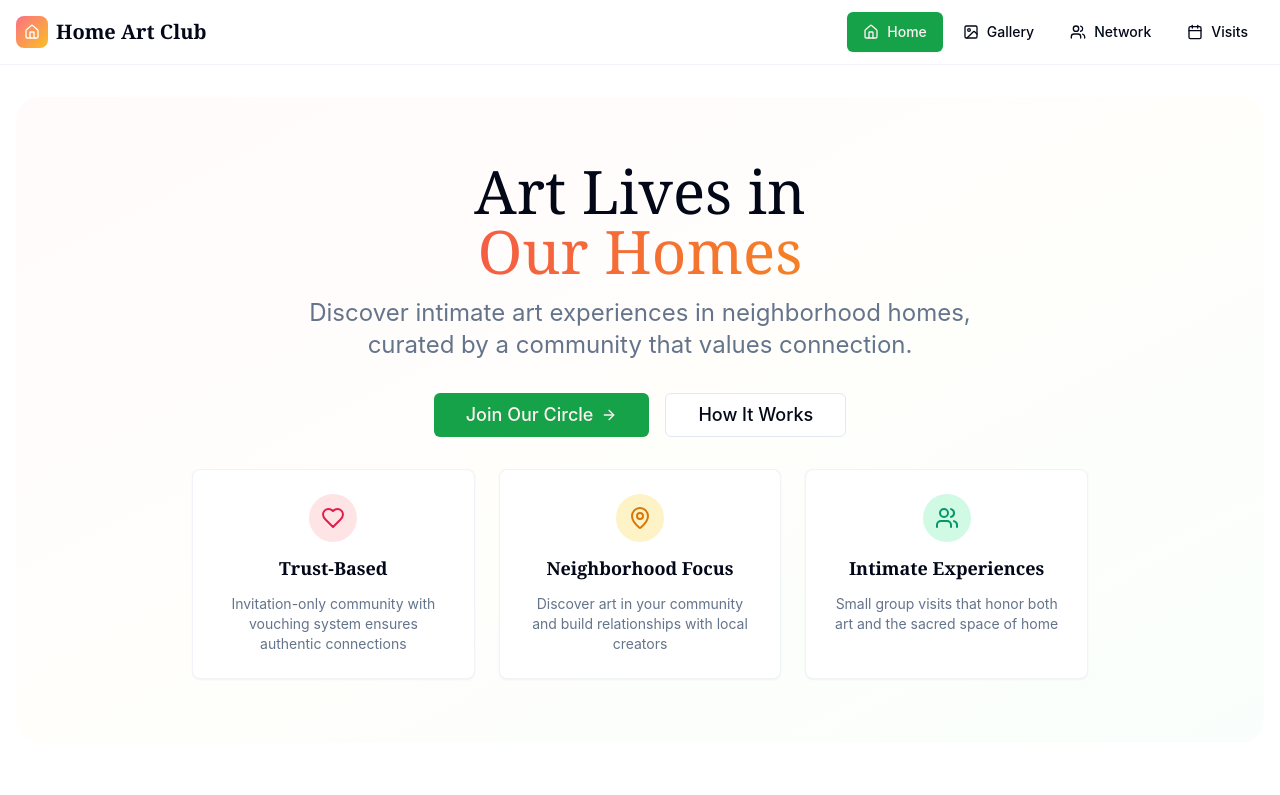
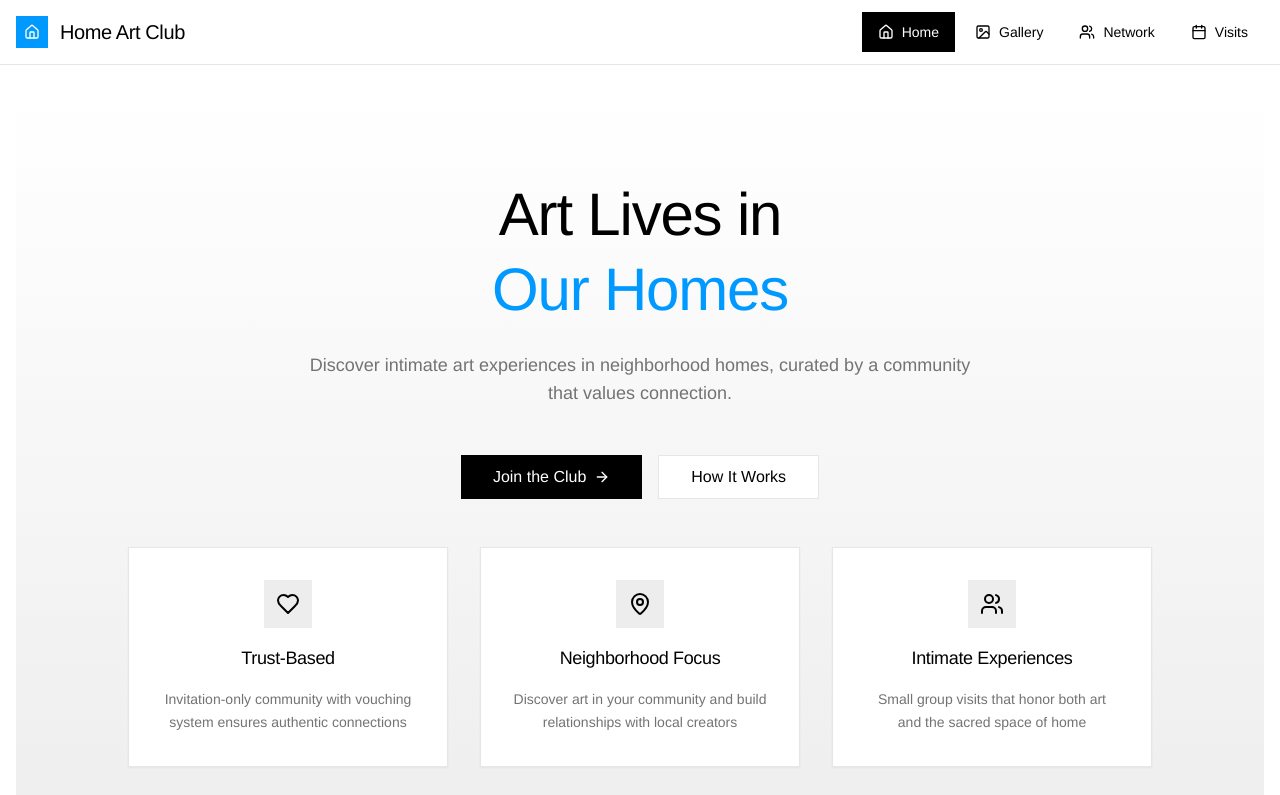
Before and after one commit to The-Relational-Technology-Project/home-art-club, a React (Vite) app: page / in a window 1280 px wide. Shown: the top 795 px of the page. Built offline with nearby package versions, Linux system fonts and the light colour scheme.

Commit message:
Refactor: Improve aesthetic and Trust Network page
- Updated the overall design to be more artsy, inspired by the MoMa site.
- Simplified the Trust Network page for clarity.
- Changed "Join the Circle" to "Join the Club" on the homepage.
- Ensured font consistency across the Trust Network page.

```diff
--- a/src/components/Navigation.tsx
+++ b/src/components/Navigation.tsx
@@ -20,16 +20,16 @@ export const Navigation = ({ currentView, onViewChange }: NavigationProps) => {
   ];
 
   return (
-    <nav className="border-b border-border/50 bg-background/95 backdrop-blur-sm sticky top-0 z-50">
+    <nav className="border-b border-border bg-background sticky top-0 z-50">
       <div className="container mx-auto px-4">
         <div className="flex items-center justify-between h-16">
           {/* Logo */}
-          <div className="flex items-center space-x-2">
-            <div className="w-8 h-8 bg-gradient-to-br from-rose-400 to-amber-400 rounded-lg flex items-center justify-center">
+          <div className="flex items-center space-x-3">
+            <div className="w-8 h-8 bg-art-blue flex items-center justify-center">
               <Home className="h-4 w-4 text-white" />
             </div>
             <div>
-              <h1 className="text-xl font-serif font-semibold text-foreground">
+              <h1 className="text-xl font-normal text-foreground">
                 Home Art Club
               </h1>
             </div>
@@ -45,10 +45,10 @@ export const Navigation = ({ currentView, onViewChange }: NavigationProps) => {
                   variant={currentView === item.id ? "default" : "ghost"}
                   onClick={() => onViewChange(item.id)}
                   className={cn(
-                    "flex items-center gap-2 transition-all duration-200",
+                    "flex items-center gap-2 transition-gentle font-light",
                     currentView === item.id
-                      ? "bg-primary text-primary-foreground shadow-sm"
-                      : "hover:bg-muted/50"
+                      ? "bg-primary text-primary-foreground"
+                      : "hover:bg-muted"
                   )}
                 >
                   <Icon className="h-4 w-4" />
@@ -76,7 +76,7 @@ export const Navigation = ({ currentView, onViewChange }: NavigationProps) => {
 
         {/* Mobile Navigation */}
         {isMobileMenuOpen && (
-          <div className="md:hidden border-t border-border/50 py-4">
+          <div className="md:hidden border-t border-border py-4">
             <div className="grid grid-cols-2 gap-2">
               {navItems.map((item) => {
                 const Icon = item.icon;
@@ -89,10 +89,10 @@ export const Navigation = ({ currentView, onViewChange }: NavigationProps) => {
                       setIsMobileMenuOpen(false);
                     }}
                     className={cn(
-                      "flex items-center gap-2 justify-start h-12",
+                      "flex items-center gap-2 justify-start h-12 transition-gentle font-light",
                       currentView === item.id
                         ? "bg-primary text-primary-foreground"
-                        : "hover:bg-muted/50"
+                        : "hover:bg-muted"
                     )}
                   >
                     <Icon className="h-4 w-4" />
--- a/src/components/WelcomeHero.tsx
+++ b/src/components/WelcomeHero.tsx
@@ -1,71 +1,77 @@
+
 import { Button } from "@/components/ui/button";
 import { Card, CardContent } from "@/components/ui/card";
 import { Heart, Users, MapPin, ArrowRight } from "lucide-react";
+
 export const WelcomeHero = () => {
-  return <section className="relative overflow-hidden">
-      {/* Background gradient */}
-      <div className="absolute inset-0 bg-gradient-to-br from-rose-50/30 via-amber-50/20 to-emerald-50/30 rounded-3xl" />
+  return (
+    <section className="relative overflow-hidden">
+      {/* Minimal background */}
+      <div className="absolute inset-0 gradient-minimal" />
 
-      <div className="relative py-16 px-8 text-center space-y-8">
-        <div className="space-y-4 max-w-4xl mx-auto">
-          <h1 className="text-4xl md:text-6xl font-serif text-foreground leading-tight">
+      <div className="relative py-20 px-8 text-center space-y-12">
+        <div className="space-y-6 max-w-4xl mx-auto">
+          <h1 className="font-display text-foreground leading-tight">
             Art Lives in
-            <span className="block text-transparent bg-gradient-to-r from-rose-500 to-amber-500 bg-clip-text">
+            <span className="block text-art-blue">
               Our Homes
             </span>
           </h1>
 
-          <p className="text-xl md:text-2xl text-muted-foreground max-w-2xl mx-auto leading-relaxed">Discover intimate art experiences in neighborhood homes, curated by a community that values connection.</p>
+          <p className="text-lg text-muted-foreground max-w-2xl mx-auto font-light">
+            Discover intimate art experiences in neighborhood homes, curated by a community that values connection.
+          </p>
         </div>
 
         <div className="flex flex-col sm:flex-row gap-4 justify-center max-w-md mx-auto">
-          <Button size="lg" className="flex items-center gap-2 text-lg px-8 py-3">
-            Join Our Circle
-            <ArrowRight className="h-5 w-5" />
+          <Button size="lg" className="flex items-center gap-2 text-base px-8 py-4 bg-primary text-primary-foreground hover:bg-warm-gray transition-gentle">
+            Join the Club
+            <ArrowRight className="h-4 w-4" />
           </Button>
-          <Button variant="outline" size="lg" className="text-lg px-8 py-3">
+          <Button variant="outline" size="lg" className="text-base px-8 py-4 border-border hover:bg-muted transition-gentle">
             How It Works
           </Button>
         </div>
 
         {/* Feature cards */}
-        <div className="grid md:grid-cols-3 gap-6 max-w-4xl mx-auto mt-12">
-          <Card className="border-border/50 hover:shadow-md transition-all duration-300">
-            <CardContent className="p-6 text-center space-y-3">
-              <div className="w-12 h-12 bg-rose-100 rounded-full flex items-center justify-center mx-auto">
-                <Heart className="h-6 w-6 text-rose-600" />
+        <div className="grid md:grid-cols-3 gap-8 max-w-5xl mx-auto mt-16">
+          <Card className="border-border hover:shadow-clean transition-gentle">
+            <CardContent className="p-8 text-center space-y-4">
+              <div className="w-12 h-12 bg-light-gray flex items-center justify-center mx-auto">
+                <Heart className="h-6 w-6 text-foreground" />
               </div>
-              <h3 className="text-lg font-serif font-semibold">Trust-Based</h3>
-              <p className="text-sm text-muted-foreground">
+              <h3 className="text-lg font-normal">Trust-Based</h3>
+              <p className="text-sm text-muted-foreground font-light leading-relaxed">
                 Invitation-only community with vouching system ensures authentic connections
               </p>
             </CardContent>
           </Card>
 
-          <Card className="border-border/50 hover:shadow-md transition-all duration-300">
-            <CardContent className="p-6 text-center space-y-3">
-              <div className="w-12 h-12 bg-amber-100 rounded-full flex items-center justify-center mx-auto">
-                <MapPin className="h-6 w-6 text-amber-600" />
+          <Card className="border-border hover:shadow-clean transition-gentle">
+            <CardContent className="p-8 text-center space-y-4">
+              <div className="w-12 h-12 bg-light-gray flex items-center justify-center mx-auto">
+                <MapPin className="h-6 w-6 text-foreground" />
               </div>
-              <h3 className="text-lg font-serif font-semibold">Neighborhood Focus</h3>
-              <p className="text-sm text-muted-foreground">
+              <h3 className="text-lg font-normal">Neighborhood Focus</h3>
+              <p className="text-sm text-muted-foreground font-light leading-relaxed">
                 Discover art in your community and build relationships with local creators
               </p>
             </CardContent>
           </Card>
 
-          <Card className="border-border/50 hover:shadow-md transition-all duration-300">
-            <CardContent className="p-6 text-center space-y-3">
-              <div className="w-12 h-12 bg-emerald-100 rounded-full flex items-center justify-center mx-auto">
-                <Users className="h-6 w-6 text-emerald-600" />
+          <Card className="border-border hover:shadow-clean transition-gentle">
+            <CardContent className="p-8 text-center space-y-4">
+              <div className="w-12 h-12 bg-light-gray flex items-center justify-center mx-auto">
+                <Users className="h-6 w-6 text-foreground" />
               </div>
-              <h3 className="text-lg font-serif font-semibold">Intimate Experiences</h3>
-              <p className="text-sm text-muted-foreground">
+              <h3 className="text-lg font-normal">Intimate Experiences</h3>
+              <p className="text-sm text-muted-foreground font-light leading-relaxed">
                 Small group visits that honor both art and the sacred space of home
               </p>
             </CardContent>
           </Card>
         </div>
       </div>
-    </section>;
+    </section>
+  );
 };
--- a/src/index.css
+++ b/src/index.css
@@ -3,79 +3,75 @@
 @tailwind components;
 @tailwind utilities;
 
-/* Home Art Club Design System - Artsy-Industrial with Muted Neons */
+/* Home Art Club Design System - MoMA-Inspired Aesthetic */
 
 @layer base {
   :root {
     --background: 0 0% 100%;
-    --foreground: 222.2 84% 4.9%;
+    --foreground: 0 0% 0%;
 
     --card: 0 0% 100%;
-    --card-foreground: 222.2 84% 4.9%;
+    --card-foreground: 0 0% 0%;
 
     --popover: 0 0% 100%;
-    --popover-foreground: 222.2 84% 4.9%;
+    --popover-foreground: 0 0% 0%;
 
-    --primary: 142 76% 36%;
-    --primary-foreground: 355 100% 97%;
+    --primary: 0 0% 0%;
+    --primary-foreground: 0 0% 100%;
 
-    --secondary: 210 40% 96.1%;
-    --secondary-foreground: 222.2 47.4% 11.2%;
+    --secondary: 0 0% 96%;
+    --secondary-foreground: 0 0% 0%;
 
-    --muted: 210 40% 96.1%;
-    --muted-foreground: 215.4 16.3% 46.9%;
+    --muted: 0 0% 96%;
+    --muted-foreground: 0 0% 45%;
 
-    --accent: 210 40% 96.1%;
-    --accent-foreground: 222.2 47.4% 11.2%;
+    --accent: 0 0% 96%;
+    --accent-foreground: 0 0% 0%;
 
     --destructive: 0 84.2% 60.2%;
-    --destructive-foreground: 210 40% 98%;
+    --destructive-foreground: 0 0% 100%;
 
-    --border: 214.3 31.8% 91.4%;
-    --input: 214.3 31.8% 91.4%;
-    --ring: 142 76% 36%;
+    --border: 0 0% 90%;
+    --input: 0 0% 90%;
+    --ring: 0 0% 0%;
 
-    --radius: 0.5rem;
+    --radius: 0rem;
 
-    /* Custom Home Art Club colors */
-    --sage: 142 76% 36%;
-    --sage-light: 142 60% 85%;
-    --dusty-rose: 340 30% 65%;
-    --dusty-rose-light: 340 20% 90%;
-    --warm-amber: 45 70% 60%;
-    --warm-amber-light: 45 50% 85%;
-    --charcoal: 222 84% 10%;
-    --soft-gray: 210 20% 90%;
+    /* MoMA-inspired accent colors */
+    --art-blue: 204 100% 50%;
+    --art-red: 0 100% 60%;
+    --warm-gray: 0 0% 25%;
+    --light-gray: 0 0% 93%;
   }
 
   .dark {
-    --background: 222.2 84% 4.9%;
-    --foreground: 210 40% 98%;
+    --background: 0 0% 5%;
+    --foreground: 0 0% 95%;
 
-    --card: 222.2 84% 4.9%;
-    --card-foreground: 210 40% 98%;
+    --card: 0 0% 5%;
+    --card-foreground: 0 0% 95%;
 
-    --popover: 222.2 84% 4.9%;
-    --popover-foreground: 210 40% 98%;
+    --popover: 0 0% 5%;
+    --popover-foreground: 0 0% 95%;
 
-    --primary: 142 76% 36%;
-    --primary-foreground: 355 100% 97%;
+    --primary: 0 0% 95%;
+    --primary-foreground: 0 0% 5%;
 
-    --secondary: 217.2 32.6% 17.5%;
-    --secondary-foreground: 210 40% 98%;
+    --secondary: 0 0% 10%;
+    --secondary-foreground: 0 0% 95%;
 
-    --muted: 217.2 32.6% 17.5%;
-    --muted-foreground: 215 20.2% 65.1%;
+    --muted: 0 0% 10%;
+    --muted-foreground: 0 0% 65%;
 
-    --accent: 217.2 32.6% 17.5%;
-    --accent-foreground: 210 40% 98%;
+    --accent: 0 0% 10%;
+    --accent-foreground: 0 0% 95%;
 
     --destructive: 0 62.8% 30.6%;
-    --destructive-foreground: 210 40% 98%;
+    --destructive-foreground: 0 0% 95%;
 
-    --border: 217.2 32.6% 17.5%;
-    --input: 217.2 32.6% 17.5%;
-    --ring: 142 76% 36%;
+    --border: 0 0% 15%;
+    --input: 0 0% 15%;
+    --ring: 0 0% 95%;
   }
 }
 
@@ -87,58 +83,86 @@
   body {
     @apply bg-background text-foreground;
     font-feature-settings: "rlig" 1, "calt" 1;
+    font-family: 'Helvetica', 'Arial', sans-serif;
   }
 
-  /* Typography hierarchy */
+  /* Typography hierarchy - MoMA inspired */
   h1, h2, h3, h4, h5, h6 {
-    @apply font-serif;
+    @apply font-sans font-normal;
+    letter-spacing: -0.02em;
   }
 
-  .font-serif {
-    font-family: 'Georgia', 'Times New Roman', serif;
+  h1 {
+    @apply text-4xl md:text-6xl font-light;
+  }
+
+  h2 {
+    @apply text-2xl md:text-4xl font-light;
+  }
+
+  h3 {
+    @apply text-xl md:text-2xl font-normal;
+  }
+
+  .font-display {
+    font-family: 'Helvetica', 'Arial', sans-serif;
+    font-weight: 300;
+    letter-spacing: -0.02em;
   }
 }
 
 @layer components {
-  /* Gentle transitions and animations */
+  /* Minimal transitions */
   .transition-gentle {
-    @apply transition-all duration-300 ease-in-out;
+    @apply transition-all duration-200 ease-linear;
   }
 
-  /* Soft shadows */
-  .shadow-soft {
-    box-shadow: 0 4px 6px -1px rgba(0, 0, 0, 0.05), 0 2px 4px -1px rgba(0, 0, 0, 0.03);
+  /* Clean shadows */
+  .shadow-clean {
+    box-shadow: 0 2px 8px rgba(0, 0, 0, 0.1);
   }
 
-  .shadow-soft-lg {
-    box-shadow: 0 10px 15px -3px rgba(0, 0, 0, 0.05), 0 4px 6px -2px rgba(0, 0, 0, 0.03);
+  .shadow-clean-lg {
+    box-shadow: 0 4px 16px rgba(0, 0, 0, 0.1);
   }
 
   /* Hover effects */
   .hover-lift {
-    @apply transition-all duration-300 hover:shadow-soft-lg hover:-translate-y-1;
+    @apply transition-all duration-200 hover:shadow-clean-lg hover:-translate-y-0.5;
   }
 
-  /* Custom gradients */
-  .gradient-sage {
-    background: linear-gradient(135deg, hsl(var(--sage)) 0%, hsl(var(--sage-light)) 100%);
+  /* MoMA-style accent colors */
+  .bg-art-blue {
+    background-color: hsl(var(--art-blue));
   }
 
-  .gradient-rose {
-    background: linear-gradient(135deg, hsl(var(--dusty-rose)) 0%, hsl(var(--dusty-rose-light)) 100%);
+  .text-art-blue {
+    color: hsl(var(--art-blue));
   }
 
-  .gradient-amber {
-    background: linear-gradient(135deg, hsl(var(--warm-amber)) 0%, hsl(var(--warm-amber-light)) 100%);
+  .bg-art-red {
+    background-color: hsl(var(--art-red));
   }
 
-  /* Text gradients */
-  .text-gradient-sage {
-    @apply bg-gradient-to-r from-emerald-600 to-emerald-400 bg-clip-text text-transparent;
+  .text-art-red {
+    color: hsl(var(--art-red));
   }
 
-  .text-gradient-rose {
-    @apply bg-gradient-to-r from-rose-500 to-amber-500 bg-clip-text text-transparent;
+  .bg-warm-gray {
+    background-color: hsl(var(--warm-gray));
+  }
+
+  .text-warm-gray {
+    color: hsl(var(--warm-gray));
+  }
+
+  .bg-light-gray {
+    background-color: hsl(var(--light-gray));
+  }
+
+  /* Minimal gradient */
+  .gradient-minimal {
+    background: linear-gradient(180deg, hsl(var(--background)) 0%, hsl(var(--light-gray)) 100%);
   }
 }
 
--- a/tailwind.config.ts
+++ b/tailwind.config.ts
@@ -53,25 +53,15 @@ export default {
 					DEFAULT: 'hsl(var(--card))',
 					foreground: 'hsl(var(--card-foreground))'
 				},
-				// Custom Home Art Club colors
-				sage: {
-					DEFAULT: 'hsl(var(--sage))',
-					light: 'hsl(var(--sage-light))'
-				},
-				dustyrose: {
-					DEFAULT: 'hsl(var(--dusty-rose))',
-					light: 'hsl(var(--dusty-rose-light))'
-				},
-				warmamber: {
-					DEFAULT: 'hsl(var(--warm-amber))',
-					light: 'hsl(var(--warm-amber-light))'
-				},
-				charcoal: 'hsl(var(--charcoal))',
-				softgray: 'hsl(var(--soft-gray))'
+				// MoMA-inspired colors
+				'art-blue': 'hsl(var(--art-blue))',
+				'art-red': 'hsl(var(--art-red))',
+				'warm-gray': 'hsl(var(--warm-gray))',
+				'light-gray': 'hsl(var(--light-gray))'
 			},
 			fontFamily: {
-				serif: ['Georgia', 'Times New Roman', 'serif'],
-				sans: ['Inter', 'system-ui', 'sans-serif']
+				sans: ['Helvetica', 'Arial', 'system-ui', 'sans-serif'],
+				display: ['Helvetica', 'Arial', 'system-ui', 'sans-serif']
 			},
 			borderRadius: {
 				lg: 'var(--radius)',
@@ -98,27 +88,18 @@ export default {
 				'fade-in': {
 					'0%': {
 						opacity: '0',
-						transform: 'translateY(10px)'
+						transform: 'translateY(4px)'
 					},
 					'100%': {
 						opacity: '1',
 						transform: 'translateY(0)'
-					}
-				},
-				'gentle-scale': {
-					'0%': {
-						transform: 'scale(1)'
-					},
-					'100%': {
-						transform: 'scale(1.02)'
 					}
 				}
 			},
 			animation: {
 				'accordion-down': 'accordion-down 0.2s ease-out',
 				'accordion-up': 'accordion-up 0.2s ease-out',
-				'fade-in': 'fade-in 0.3s ease-out',
-				'gentle-scale': 'gentle-scale 0.2s ease-out'
+				'fade-in': 'fade-in 0.2s ease-out'
 			}
 		}
 	},
```
Also changed, not shown: src/components/TrustNetwork.tsx (+118 -178 lines).
